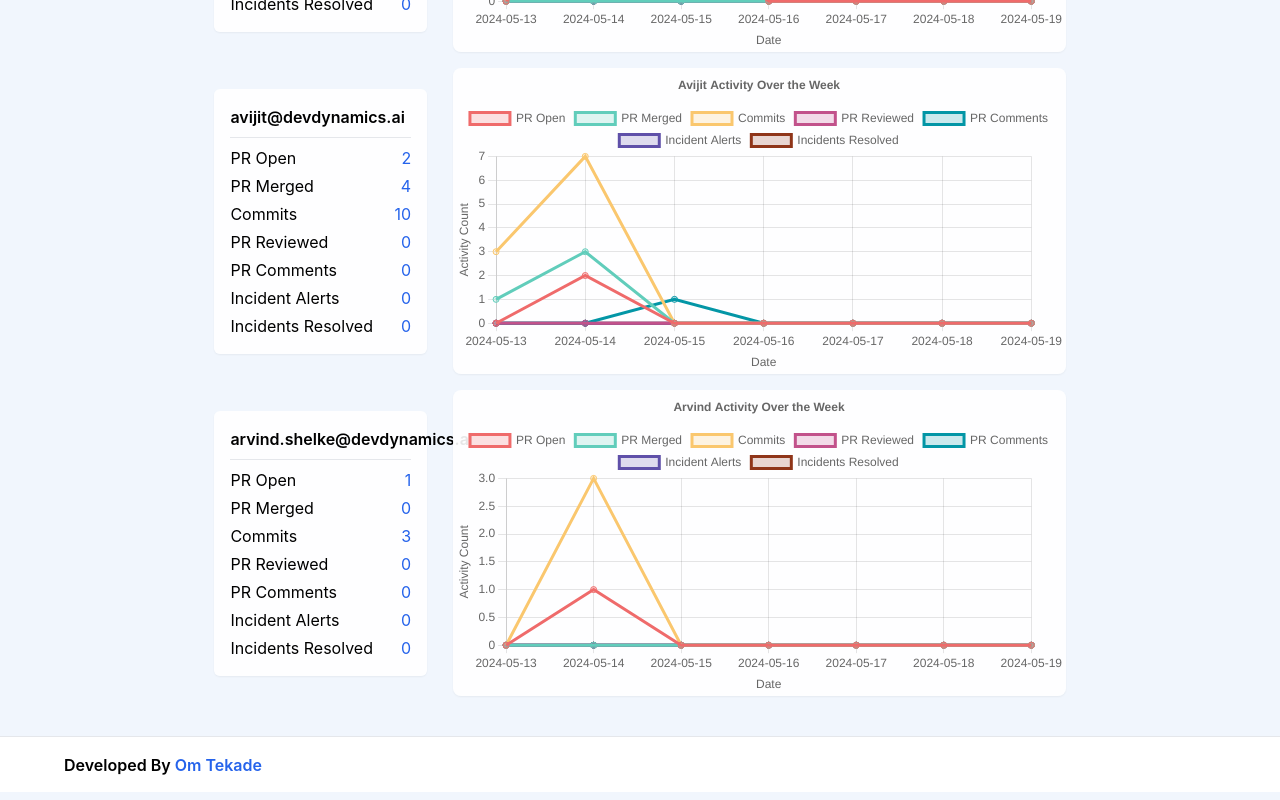
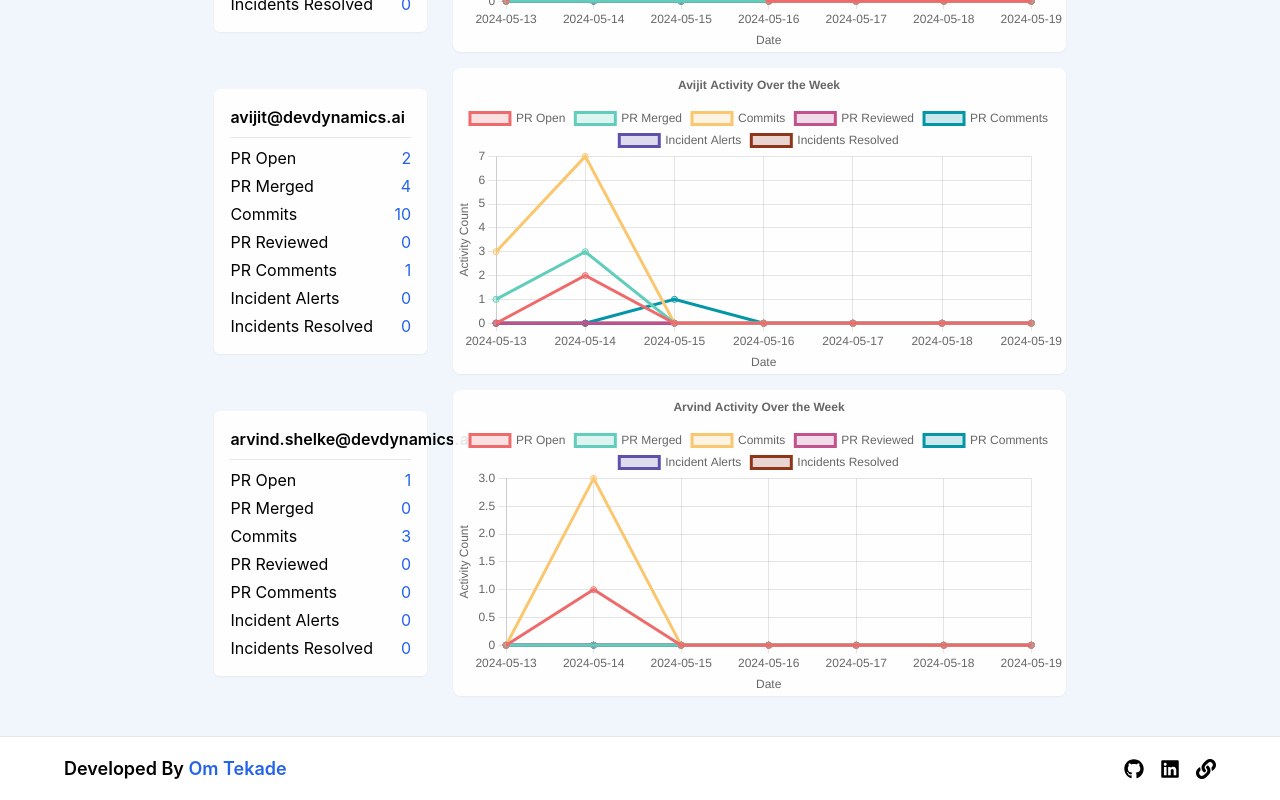
Before and after one commit to NegativE333/dev-dynamics-om-tekade, a React (Create React App) app: page / in a window 1280 px wide. Shown: the part 852-1652 px from the top of the page. Built offline with nearby package versions, Linux system fonts and the light colour scheme.

Commit message:
footer add

```diff
--- a/package.json
+++ b/package.json
@@ -15,6 +15,7 @@
     "react": "^18.3.1",
     "react-chartjs-2": "^5.2.0",
     "react-dom": "^18.3.1",
+    "react-icons": "^5.2.1",
     "react-scripts": "5.0.1",
     "recharts": "^2.12.7",
     "typescript": "^4.9.5",
--- a/public/index.html
+++ b/public/index.html
@@ -24,7 +24,7 @@
       work correctly both with client-side routing and a non-root public URL.
       Learn how to configure a non-root public URL by running `npm run build`.
     -->
-    <title>React App</title>
+    <title>Activity Dashboard</title>
   </head>
   <body>
     <noscript>You need to enable JavaScript to run this app.</noscript>
--- a/src/App.tsx
+++ b/src/App.tsx
@@ -18,14 +18,14 @@ function App() {
   }, []);
 
   const filterWeeklyData = (developerActivity: DeveloperActivity): DayWiseActivity[] => {
-    if(filter === "all"){
-      const sortedActivities = [...developerActivity.dayWiseActivity].sort((a, b) => {
-        return new Date(b.date).getTime() - new Date(a.date).getTime();
-      });
-      return sortedActivities.slice(0, 7).reverse();
-    }
-    else{
-      return developerActivity.dayWiseActivity.map(day => ({
+    const sortedActivities = [...developerActivity.dayWiseActivity].sort((a, b) => {
+      return new Date(b.date).getTime() - new Date(a.date).getTime();
+    }).slice(0, 7).reverse();
+
+    if (filter === "all") {
+      return sortedActivities;
+    } else {
+      return sortedActivities.map(day => ({
         ...day,
         items: {
           children: day.items.children.filter(item => item.label === filter),
@@ -33,6 +33,7 @@ function App() {
       }));
     }
   };
+
 
   const handleFilterChange = (filter: string) => {
     setFilter(filter);
--- a/src/components/Footer.tsx
+++ b/src/components/Footer.tsx
@@ -1,14 +1,43 @@
-
+import { FaGithub, FaLinkedin, FaLink } from "react-icons/fa";
 
 export const Footer = () => {
     return(
-        <footer className="h-14 w-full bg-white border-t mt-10 flex items-center px-4 lg:px-16">
-            <div className="flex items-center justify-center max-w-3xl">
+        <footer className="h-16 w-full bg-white border-t mt-10 flex items-center px-4 lg:px-16">
+            <div className="flex items-center w-full text-lg">
                 <h3 className="font-semibold">
                     Developed By <span className="text-blue-600">
                         Om Tekade
                     </span>
                 </h3>
+                <div className="ml-auto text-xl flex gap-4">
+                    <a
+                        href="https://github.com/NegativE333"
+                        target="_blank"
+                        rel="noreferrer"
+                    >
+                        <FaGithub
+                            className="hover:text-blue-500 transition"
+                        />
+                    </a>
+                    <a
+                        href="https://www.linkedin.com/in/om-tekade-b07474231/"
+                        target="_blank"
+                        rel="noreferrer"
+                    >
+                        <FaLinkedin
+                            className="hover:text-blue-500 transition"
+                        />
+                    </a>
+                    <a
+                        href="https://omtekade-portfolio3.vercel.app/"
+                        target="_blank"
+                        rel="noreferrer"
+                    >
+                        <FaLink
+                            className="hover:text-blue-500 transition"
+                        />
+                    </a>
+                </div>
             </div>
         </footer>
     )
--- a/src/components/SummaryCard.tsx
+++ b/src/components/SummaryCard.tsx
@@ -24,11 +24,13 @@ export const SummaryCard = ({
 
     if(activities["Commits"]) activities["Commits"].forEach((i) => commits += i.y);
 
-    // activities["PR Reviewed"].forEach((i) => prReviewed += i.y);
-    // activities["PR Comments"].forEach((i) => prCommits += i.y);
-    // activities["Incident Alerts"].forEach((i) => incidentAlerts += i.y);
-    // activities["Incidents Resolved"].forEach((i) => incidentsResolved += i.y);
+    if(activities["PR Reviewed"]) activities["PR Reviewed"].forEach((i) => prReviewed += i.y);
 
+    if(activities["PR Comments"]) activities["PR Comments"].forEach((i) => prCommits += i.y);
+
+    if(activities["Incident Alerts"]) activities["Incident Alerts"].forEach((i) => incidentAlerts += i.y);
+
+    if(activities["Incidents Resolved"]) activities["Incidents Resolved"].forEach((i) => incidentsResolved += i.y);
 
     return(
         <div className="hidden lg:flex flex-col bg-white/90 lg:w-[25%] p-4 rounded-md shadow-sm">
```
Also changed, not shown: 1 other file (tests, documents, lock files or other folders).
